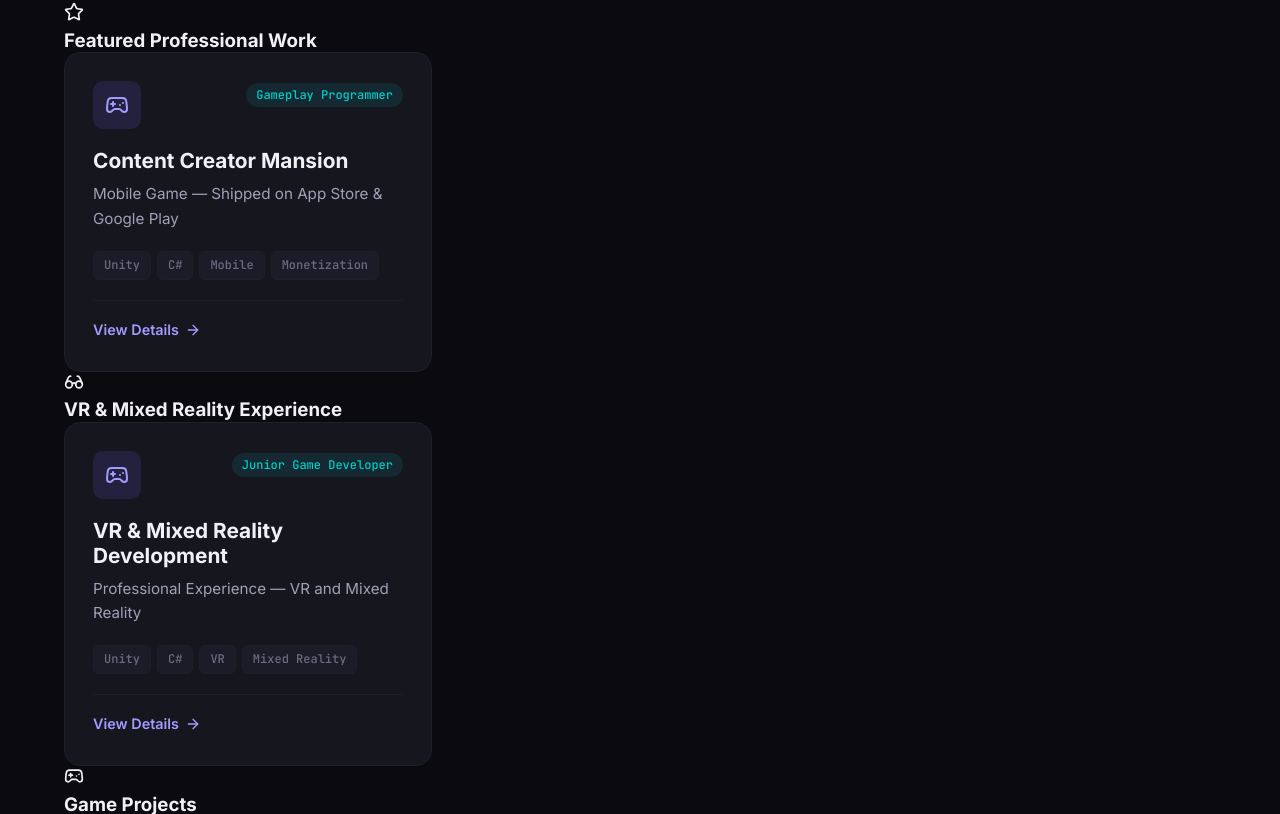
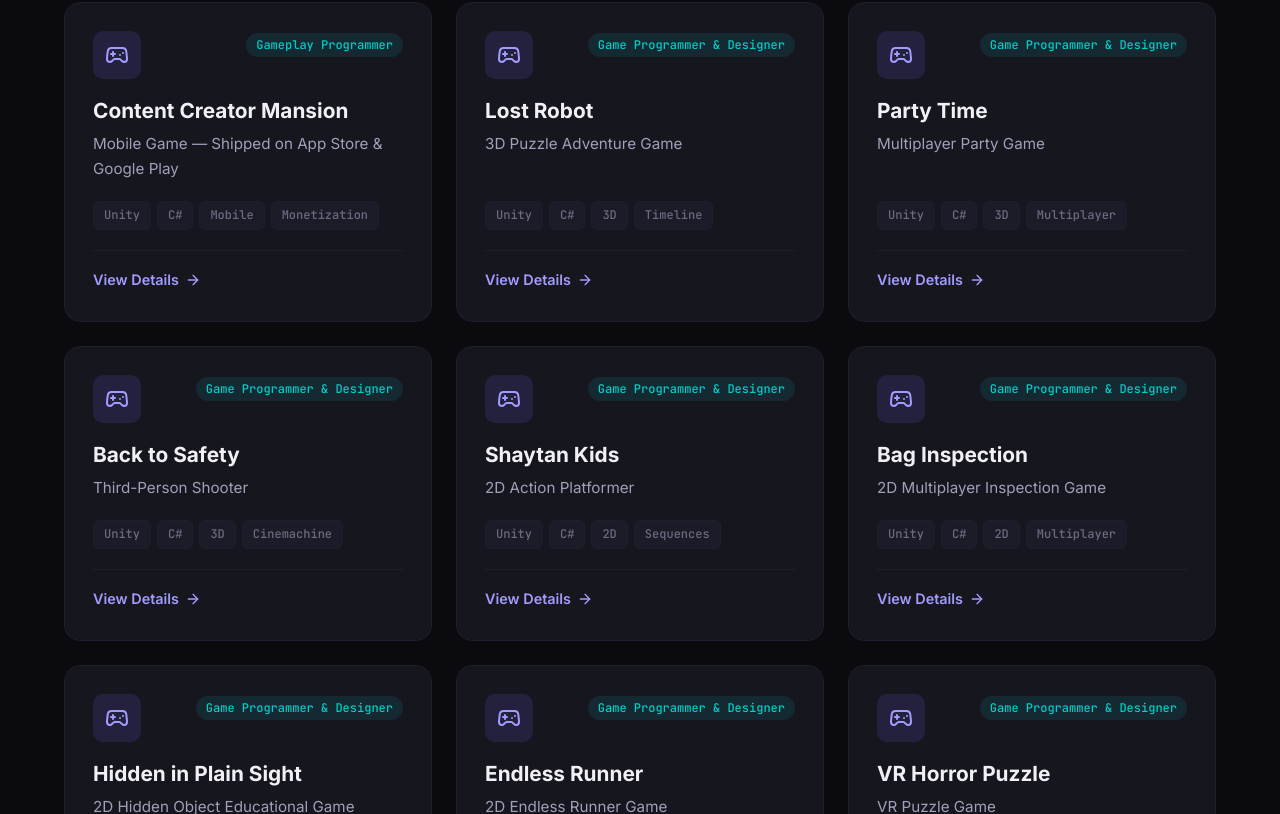
Before and after one commit to Saeedovic/Saeed-portfolio, a React (Vite) app: page /projects in a window 1280 px wide. Shown: the part 266-1080 px from the top of the page. Built offline with nearby package versions, Linux system fonts and the light colour scheme.

Commit message:
Simplify Projects page: single continuous list of game projects; exclude VR & Mixed Reality professional experience

```diff
--- a/src/pages/Projects.tsx
+++ b/src/pages/Projects.tsx
@@ -1,120 +1,25 @@
 import { Link } from 'react-router-dom'
-import { ArrowRight, Gamepad2, Star, Glasses } from 'lucide-react'
+import { ArrowRight, Gamepad2 } from 'lucide-react'
 import { projects } from '../data/portfolio'
 import './Projects.css'
 
 function Projects() {
-  const featuredProjects = projects.filter((p) => p.category === 'featured')
-  const vrMrProjects = projects.filter((p) => p.category === 'vr-mr')
-  const gameProjects = projects.filter((p) => p.category === 'game')
+  // One continuous list of actual game projects.
+  // Excludes professional experience entries (category 'vr-mr').
+  // Content Creator Mansion (category 'featured') is included as a game.
+  const gameProjects = projects.filter(
+    (p) => p.category === 'game' || p.id === 'content-creator-mansion'
+  )
 
   return (
     <section className="section projects">
       <div className="container">
         <h2 className="section-title">Projects</h2>
         <p className="section-subtitle">
-          Game development projects showcasing gameplay systems, technical architecture, and development tools.
+          Game development projects showcasing gameplay systems, technical
+          architecture, and development tools.
         </p>
 
-        {/* Featured / Professional Work */}
-        {featuredProjects.length > 0 && (
-          <div className="projects__section">
-            <div className="projects__section-header">
-              <Star size={20} />
-              <h3>Featured Professional Work</h3>
-            </div>
-            <div className="projects__grid projects__grid--featured">
-              {featuredProjects.map((project) => (
-                <Link
-                  to={`/projects/${project.id}`}
-                  key={project.id}
-                  className="project-card project-card--featured"
-                >
-                  <div className="project-card__header">
-                    <div className="project-card__icon">
-                      <Gamepad2 size={24} />
-                    </div>
-                    <div className="project-card__meta">
-                      <span className="project-card__role">{project.role}</span>
-                    </div>
-                  </div>
-
-                  <h3 className="project-card__name">{project.name}</h3>
-                  <p className="project-card__tagline">{project.tagline}</p>
-
-                  <div className="project-card__tech">
-                    {project.technologies.slice(0, 4).map((tech) => (
-                      <span key={tech} className="project-card__tech-tag">
-                        {tech}
-                      </span>
-                    ))}
-                  </div>
-
-                  <div className="project-card__footer">
-                    <span className="project-card__link">
-                      View Details
-                      <ArrowRight size={16} />
-                    </span>
-                  </div>
-                </Link>
-              ))}
-            </div>
-          </div>
-        )}
-
-        {/* VR / Mixed Reality */}
-        {vrMrProjects.length > 0 && (
-          <div className="projects__section">
-            <div className="projects__section-header">
-              <Glasses size={20} />
-              <h3>VR & Mixed Reality Experience</h3>
-            </div>
-            <div className="projects__grid">
-              {vrMrProjects.map((project) => (
-                <Link
-                  to={`/projects/${project.id}`}
-                  key={project.id}
-                  className="project-card"
-                >
-                  <div className="project-card__header">
-                    <div className="project-card__icon">
-                      <Gamepad2 size={24} />
-                    </div>
-                    <div className="project-card__meta">
-                      <span className="project-card__role">{project.role}</span>
-                    </div>
-                  </div>
-
-                  <h3 className="project-card__name">{project.name}</h3>
-                  <p className="project-card__tagline">{project.tagline}</p>
-
-                  <div className="project-card__tech">
-                    {project.technologies.slice(0, 4).map((tech) => (
-                      <span key={tech} className="project-card__tech-tag">
-                        {tech}
-                      </span>
-                    ))}
-                  </div>
-
-                  <div className="project-card__footer">
-                    <span className="project-card__link">
-                      View Details
-                      <ArrowRight size={16} />
-                    </span>
-                  </div>
-                </Link>
-              ))}
-            </div>
-          </div>
-        )}
-
-        {/* Game Projects */}
-        {gameProjects.length > 0 && (
-          <div className="projects__section">
-            <div className="projects__section-header">
-              <Gamepad2 size={20} />
-              <h3>Game Projects</h3>
-            </div>
         <div className="projects__grid">
           {gameProjects.map((project) => (
             <Link
@@ -152,8 +57,6 @@ function Projects() {
           ))}
         </div>
       </div>
-        )}
-      </div>
     </section>
   )
 }
```
Also changed, not shown: 3 other files (tests, documents, lock files or other folders). Lines whose indentation alone changed are shown as unchanged.
